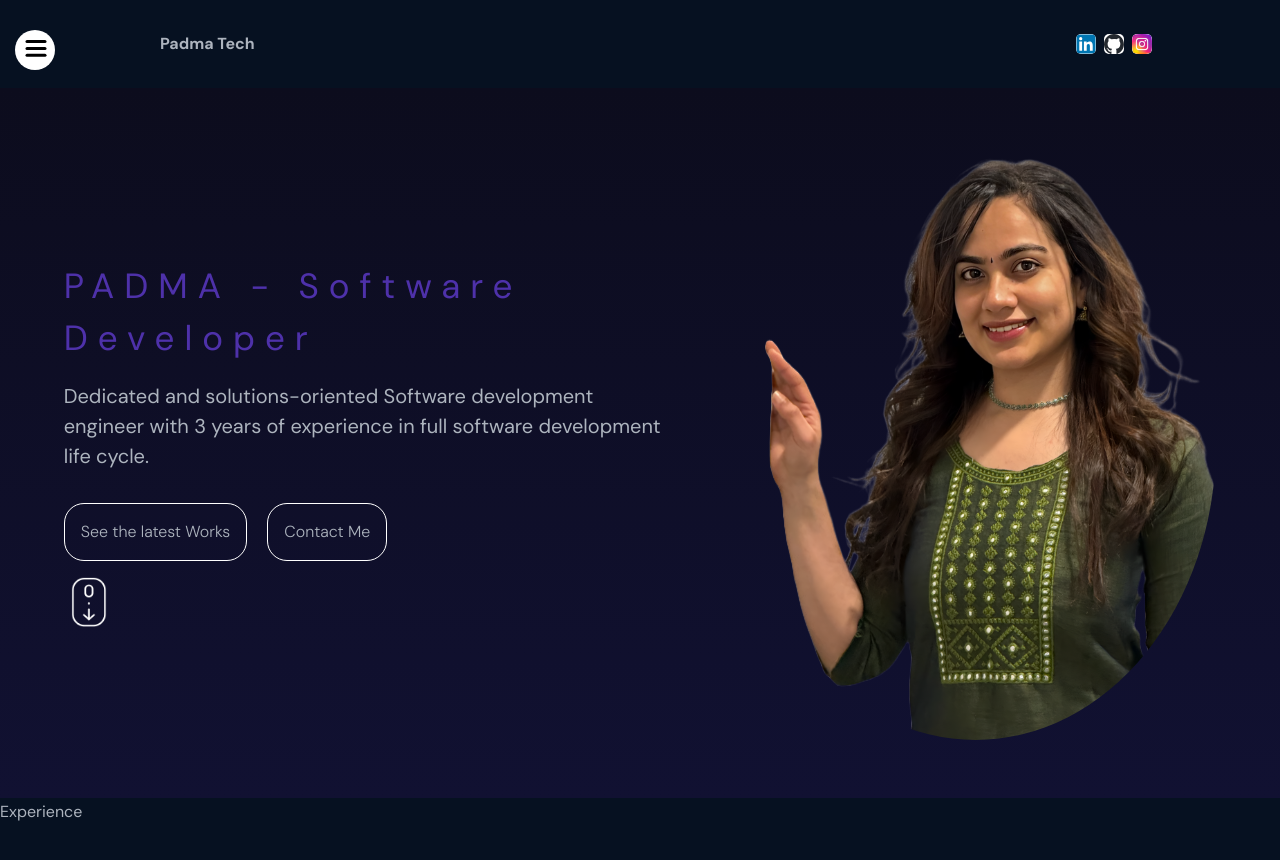
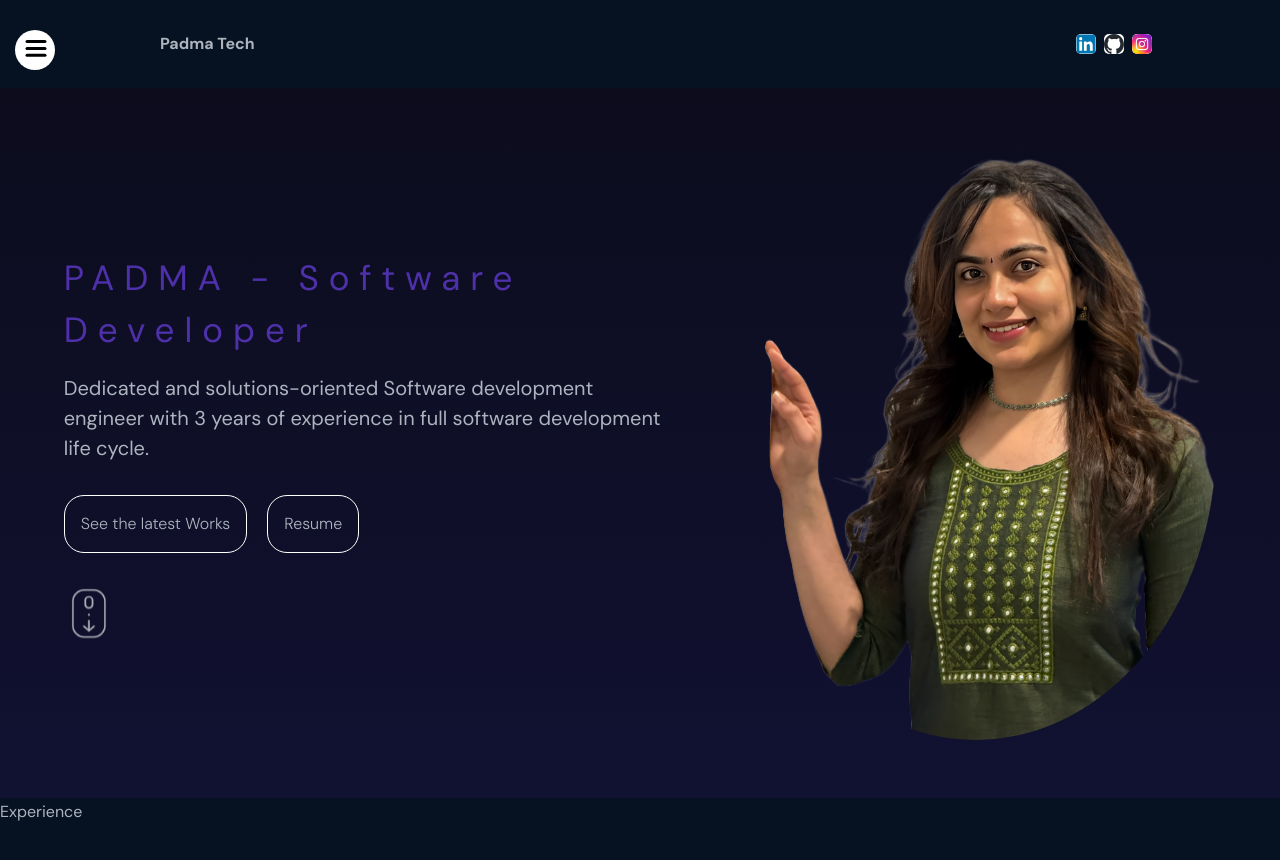
Before and after one commit to padmalathak/portfolio, a React (Create React App) app: page / in a window 1280 px wide. Shown: the top 860 px of the page. Built offline with nearby package versions, Linux system fonts and the light colour scheme.

Commit message:
Hero Image

```diff
--- a/src/Component/Hero/Hero.jsx
+++ b/src/Component/Hero/Hero.jsx
@@ -4,6 +4,30 @@ import "./Hero.scss";
 
 import scroll from "../../assets/icons/scroll.png";
 import passport from "../../assets/imgs/passport.png";
+import { motion } from "framer-motion";
+
+const textVariants = {
+  initial: {
+    x: -500,
+    opacity: 0,
+  },
+  animate: {
+    x: 0,
+    opacity: 1,
+    transition: {
+      duration: 1,
+      staggerChildren: 0.1,
+    },
+  },
+  scrollButton: {
+    opacity: 0,
+    y: 10,
+    transition: {
+      duration: 2,
+      repeat: Infinity,
+    },
+  },
+};
 
 function Hero() {
   return (
@@ -13,18 +37,35 @@ function Hero() {
         <div>
           <img src={passport} alt="Hero" className="hero__img" />
         </div>
-        <div className="hero__text">
-          <h1 className="hero__title">PADMA - Software Developer</h1>
-          <p className="hero__description">
+        <motion.div
+          className="hero__text"
+          variants={textVariants}
+          initial="initial"
+          animate="animate"
+        >
+          <motion.h1 className="hero__title" variants={textVariants}>
+            PADMA - Software Developer
+          </motion.h1>
+          <motion.p className="hero__description" variants={textVariants}>
             Dedicated and solutions-oriented Software development engineer with
             3 years of experience in full software development life cycle.
-          </p>
-          <div className="hero__buttons">
-            <button className="hero__button">See the latest Works</button>
-            <button className="hero__button">Contact Me</button>
-          </div>
-          <img src={scroll} alt="scroll" className="hero__scroll" />
-        </div>
+          </motion.p>
+          <motion.div className="hero__buttons" variants={textVariants}>
+            <motion.button className="hero__button" variants={textVariants}>
+              See the latest Works
+            </motion.button>
+            <motion.button className="hero__button" variants={textVariants}>
+              Resume
+            </motion.button>
+          </motion.div>
+          <motion.img
+            src={scroll}
+            alt="scroll"
+            className="hero__scroll"
+            variants={textVariants}
+            animate="scrollButton"
+          />
+        </motion.div>
       </div>
     </section>
   );
--- a/src/Component/Hero/Hero.scss
+++ b/src/Component/Hero/Hero.scss
@@ -68,6 +68,7 @@
 
     @include tablet {
       margin: 0rem;
+      margin-top: 1rem;
     }
   }
 }
```
